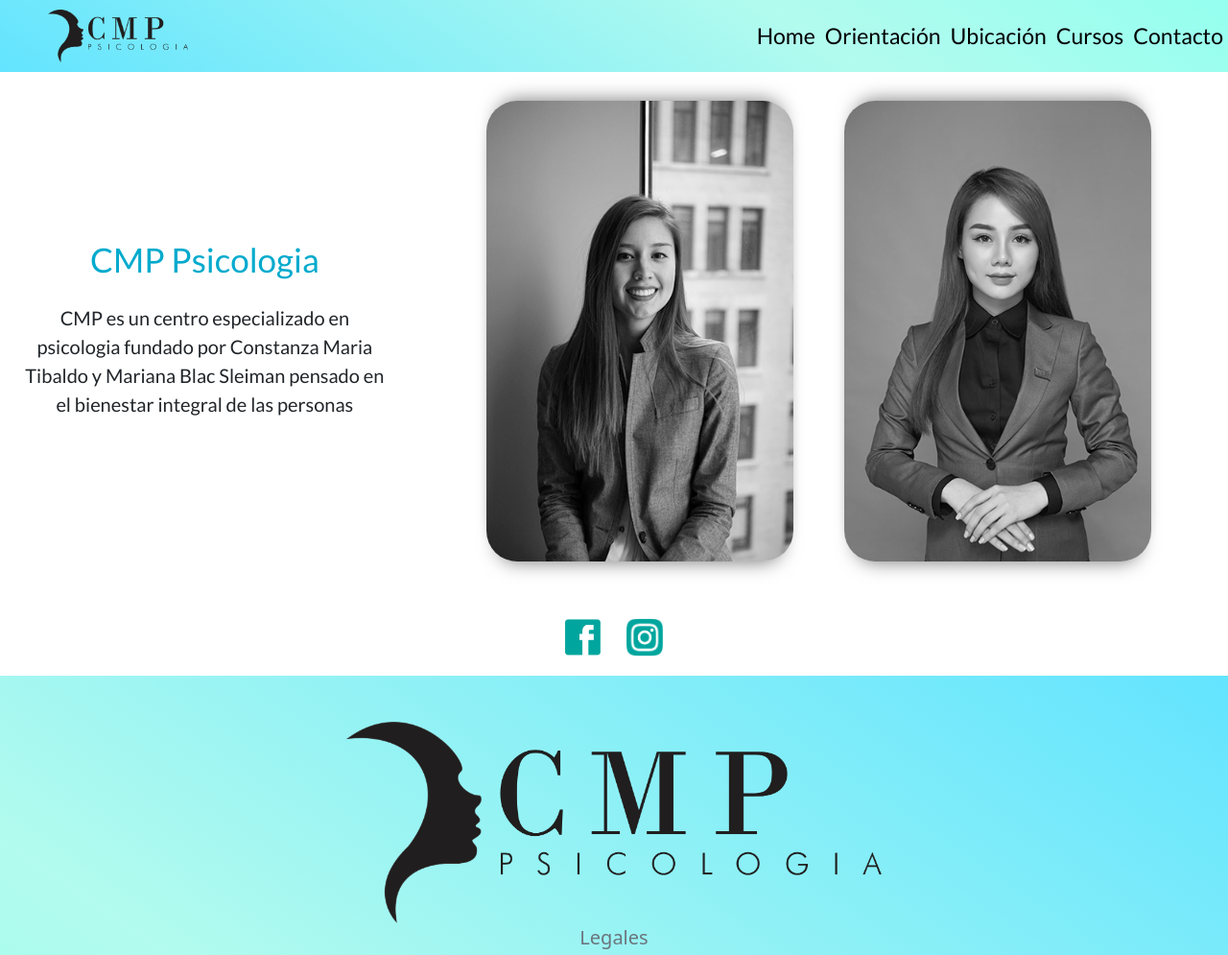
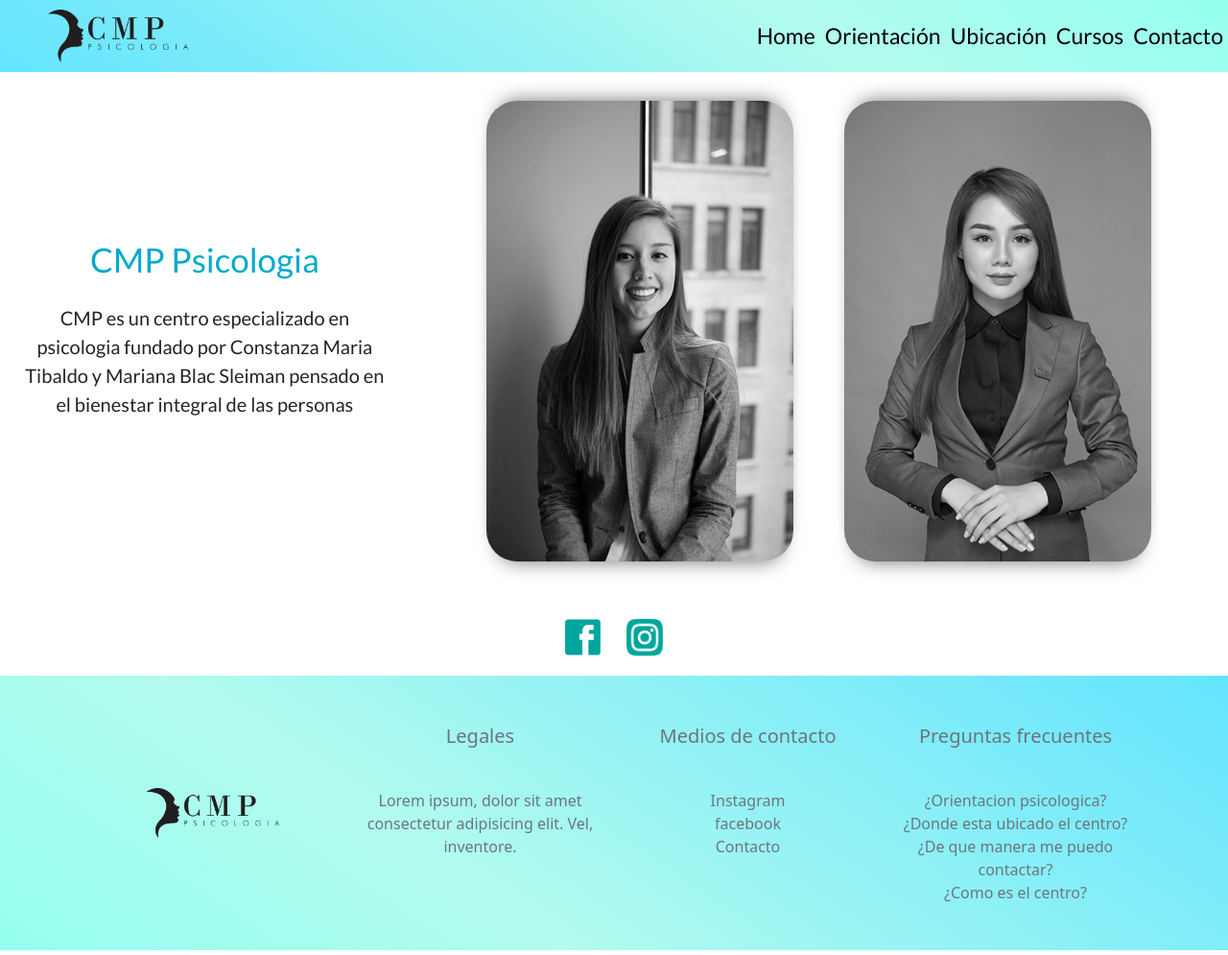
Before and after one commit to Esteban-Heredia/preyecto-final, a plain HTML site: page index.html in a window 1280 px wide. Shown: the top 995 px of the page at 96% size. Drawn offline with nearby package versions, Linux system fonts and the light colour scheme.

Commit message:
segudno arreglo a boot home finalizado

```diff
--- a/estilos/stilos.css
+++ b/estilos/stilos.css
@@ -464,6 +464,14 @@ footer {
     }
 
     /* fin cursos tablet */
+
+    /* bootstrap tablet */
+
+    .w-50 {
+        width: 30%!important;
+    }
+
+    /* fin de bootstrap tablet */
 }
 
 @media screen and (min-width:768px) {
@@ -523,6 +531,18 @@ footer {
     }
 
     /* fin contacto t/h */
+
+    /* bootstrap t/h */
+
+    .row {
+        flex-direction: row;
+    }
+
+    .w-50 {
+        width: 85%!important;
+    }
+
+    /* fin bootstrap t/h */
 }
 
 @media screen and (min-width:1024px) {
@@ -634,6 +654,14 @@ footer {
         margin: 0px 45px;
     }
     /* fin contacto laptop */
+
+        /* bootstrap t/h */
+
+        .w-50 {
+            width: 50%!important;
+        }
+
+        /* fin bootstrap t/h */
 }
 
 @media screen and (min-width:1440px) {
```
